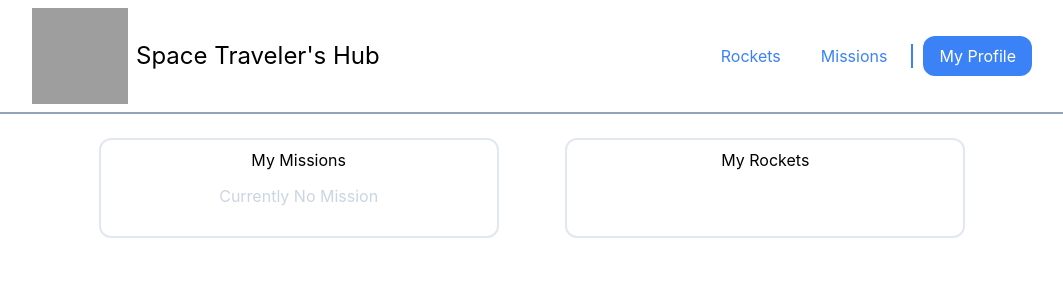
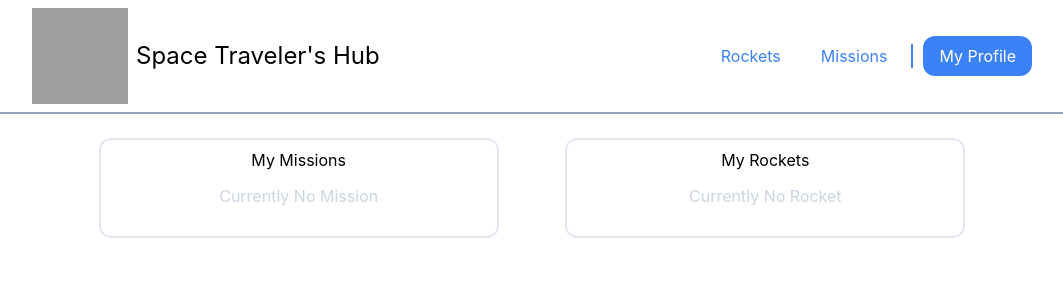
Before and after one commit to Fombi-Favour/space-traveler-capstone, a React (Create React App) app: page /profile in a window 1280 px wide. Shown: the top 300 px of the page, without its empty margins (108-1171 px from the left). Built offline with nearby package versions, Linux system fonts and the light colour scheme; grey boxes are pictures that could not be loaded.

Commit message:
Update Profile.jsx

```diff
--- a/src/routes/Profile.jsx
+++ b/src/routes/Profile.jsx
@@ -1,15 +1,23 @@
 import React, { useEffect, useState } from 'react';
 import { useSelector } from 'react-redux';
 import { selectMission } from '../redux/missions/missionsSlice';
+import { selectRocket } from '../redux/rockets/rocketsSlice';
+import RocketComponent from '../components/RocketComponent';
+import MissionComponent from '../components/MissionComponent';
 
 const Profile = () => {
   const { value } = useSelector(selectMission);
+  const { content } = useSelector(selectRocket);
   const [data, setData] = useState([]);
+  const [rocketData, setRocketData] = useState([]);
   useEffect(() => {
     if (value.length > 0) {
       setData(value.filter((item) => item.reserved === true));
     }
-  }, [value]);
+    if (content.length > 0) {
+      setRocketData(content.filter((item) => item.reserved === true));
+    }
+  }, [value, content]);
 
   return (
     <div className="flex justify-center">
@@ -19,7 +27,15 @@ const Profile = () => {
             <h1 className="text-center">My Missions</h1>
             <div className="my-3 flex flex-col justify-center items-center w-full">
               {data.length > 0 ? (
-                data.map((item) => <div key={item.mission_id} className="w-[75%] py-3 border-2 border-slate-200 text-left px-4 first:rounded-t-xl last:rounded-b-xl">{item.mission_name}</div>)
+                data.map((item) => (
+                  <div
+                    key={item.mission_id}
+                    className="w-full flex items-center justify-between py-3 border-2 border-slate-200 text-left px-4 first:rounded-t-xl last:rounded-b-xl"
+                  >
+                    {item.mission_name}
+                    <MissionComponent status={item.reserved} type="button" itemId={item.mission_id} />
+                  </div>
+                ))
               ) : (
                 <div className="text-slate-300 capitalize">
                   currently no mission
@@ -29,6 +45,23 @@ const Profile = () => {
           </div>
           <div className="border-2 border-slate-200 py-2 px-3 min-h-[100px] w-[40%] rounded-xl">
             <h1 className="text-center">My Rockets</h1>
+            <div className="my-3 flex flex-col justify-center items-center w-full">
+              {rocketData.length > 0 ? (
+                rocketData.map((item) => (
+                  <div
+                    key={item.id}
+                    className="w-full flex items-center justify-between py-3 border-2 border-slate-200 text-left px-4 first:rounded-t-xl last:rounded-b-xl"
+                  >
+                    {item.rocket_name}
+                    <RocketComponent status={item.reserved} type="button" id={item.id} />
+                  </div>
+                ))
+              ) : (
+                <div className="text-slate-300 capitalize">
+                  currently no rocket
+                </div>
+              )}
+            </div>
           </div>
         </div>
       </div>
```
